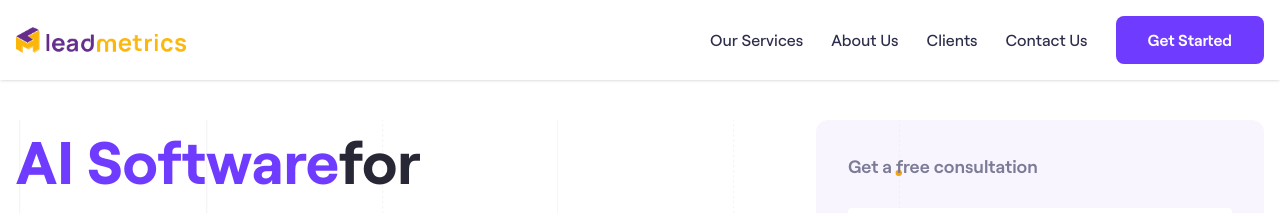
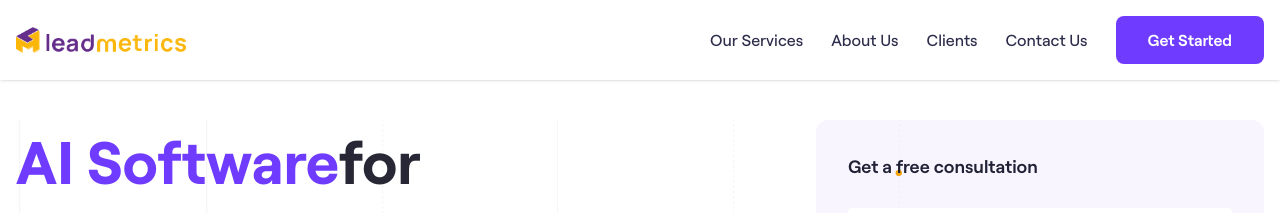
Before and after one commit to nithin5759/leadmetrics-project, a Next.js app: page / in a window 1280 px wide. Shown: the top 213 px of the page. Built offline with nearby package versions, Linux system fonts and the light colour scheme.

Commit message:
changes in side bar

```diff
--- a/src/app/components/accordion/accordion.tsx
+++ b/src/app/components/accordion/accordion.tsx
@@ -1,7 +1,7 @@
 "use client";
 
+import React, { useState } from "react";
 import Image from "next/image";
-import React, { useState } from "react";
 
 interface AccordionItemProps {
   id: number;
--- a/src/app/components/navbar/navbar.tsx
+++ b/src/app/components/navbar/navbar.tsx
@@ -1,9 +1,9 @@
 "use client";
 
+import React, { useState } from "react";
+import Image from "next/image";
 import { navigationData } from "@/app/constants";
 import Button from "../button/button";
-import Image from "next/image";
-import React, { useState } from "react";
 
 interface NavbarProps {
   title: string;
@@ -17,6 +17,7 @@ const Navbar = React.memo(() => {
   const scrollToSection = (id: string) => {
     const section = document.getElementById(id);
     section?.scrollIntoView({ behavior: "smooth", block: "start" });
+    setIsSidebarOpen(false);
   };
 
   return (
--- a/src/app/page.tsx
+++ b/src/app/page.tsx
@@ -1,6 +1,11 @@
 "use client";
-
+import { useState } from "react";
 import Image from "next/image";
+import { Swiper, SwiperSlide } from "swiper/react";
+import { Autoplay } from "swiper/modules";
+import "swiper/css";
+import { Formik, Form } from "formik";
+import * as Yup from "yup";
 import { InputField, Button, Accordion } from "./components";
 import {
   aboutData,
@@ -13,11 +18,6 @@ import {
   serviceOptionsData,
   navigationData,
 } from "./constants";
-import { Formik, Form } from "formik";
-import * as Yup from "yup";
-import { useState } from "react";
-import { Swiper, SwiperSlide } from "swiper/react";
-import "swiper/css";
 
 interface OfferingsDataItems {
   title: string;
@@ -146,7 +146,7 @@ export default function Home() {
             >
               {({ handleChange, values, errors, touched, submitForm }) => (
                 <Form className="bg-[#6E3BFF0D] rounded-xl w-full lg:max-w-md flex flex-col justify-between gap-4 p-8">
-                  <p className="text-lg text-[#7b7b97] font-semibold">
+                  <p className="text-lg text-[#212136] font-semibold">
                     Get a free consultation
                   </p>
                   <InputField
@@ -378,7 +378,7 @@ export default function Home() {
               );
             })}
           </div>
-          <div className="flex justify-center">
+          <div className="flex justify-center mt-16">
             <Button value="Get A Call Back" variant="primary" />
           </div>
         </div>
@@ -396,7 +396,7 @@ export default function Home() {
             spaceBetween={20}
             onSlideChange={() => console.log("slide change")}
             onSwiper={(swiper) => console.log(swiper)}
-            autoplay={true}
+            autoplay={{ delay: 2000, disableOnInteraction: false }}
             className="mt-16 w-full !flex justify-center"
             breakpoints={{
               640: {
@@ -414,6 +414,7 @@ export default function Home() {
                 spaceBetween: 10,
               },
             }}
+            modules={[Autoplay]}
           >
             {clientsData.map((items: ClientsDataItems) => {
               return (
@@ -482,7 +483,10 @@ export default function Home() {
           </div>
         </div>
       </section>
-      <section id="bottom-form" className="w-full flex flex-col bg-white py-10 px-4">
+      <section
+        id="bottom-form"
+        className="w-full flex flex-col bg-white py-10 px-4"
+      >
         <div
           className="bg-[#6E3BFF] flex justify-center w-full object-cover bg-center bg-no-repeat relative before:absolute before:w-full before:h-full before:bg-[#00000060] before:z-10"
           style={{ backgroundImage: `url(${"/images/bottom-form-bg.png"})` }}
```
Also changed, not shown: src/app/constants/imageConstants/imageConstants.ts (deleted).
